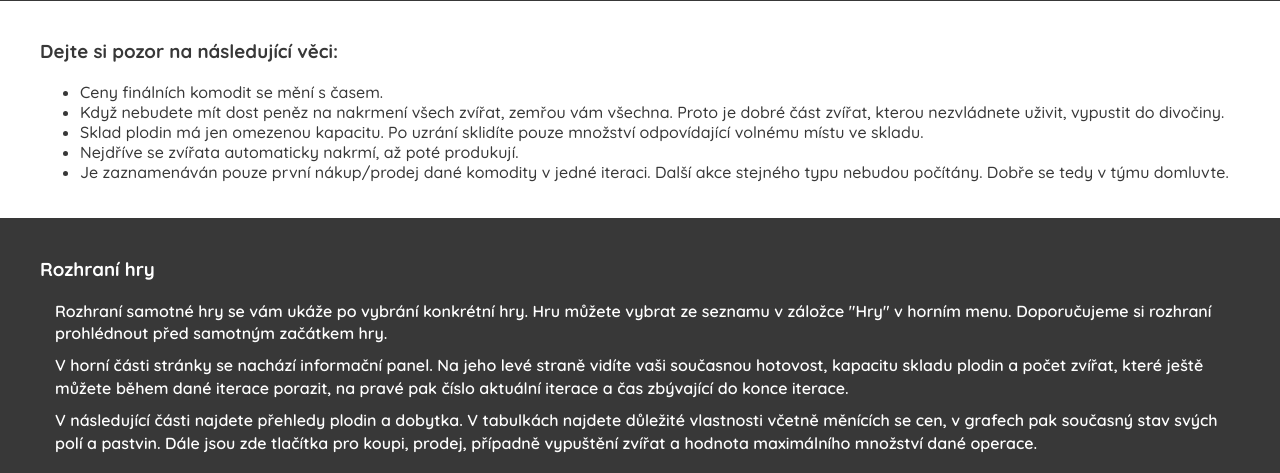
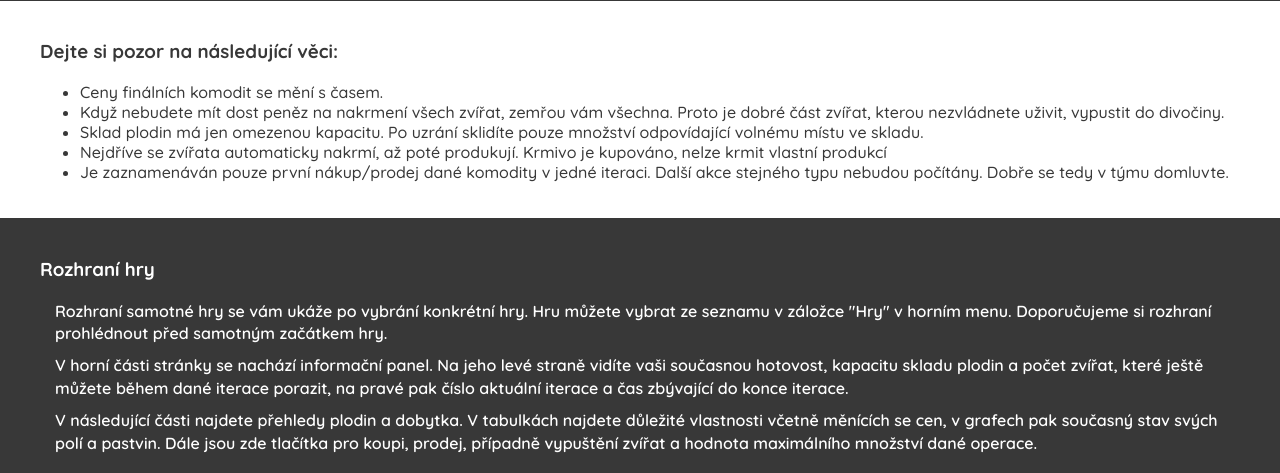
Before and after one commit to N-trophy/logika-2021-pastvina, a Django app: page /rules/ in a window 1280 px wide. Shown: the part 805-1278 px from the top of the page. Run offline with Django 3.2, Linux system fonts and the light colour scheme; the visitor is signed in with stand-in values (Sample User, id 1).

Commit message:
Update rules.html

```diff
--- a/pastvina/templates/pastvina/rules.html
+++ b/pastvina/templates/pastvina/rules.html
@@ -60,7 +60,8 @@
     do divočiny.</li>
     <li>Sklad plodin má jen omezenou kapacitu. Po uzrání sklidíte pouze množství
     odpovídající volnému místu ve skladu.</li>
-    <li>Nejdříve se zvířata automaticky nakrmí, až poté produkují.</li>
+    <li>Nejdříve se zvířata automaticky nakrmí, až poté produkují. Krmivo je
+    kupováno, nelze krmit vlastní produkcí</li>
     <li>Je zaznamenáván pouze první nákup/prodej dané komodity v jedné iteraci.
     Další akce stejného typu nebudou počítány. Dobře se tedy v týmu domluvte.</li>
     </ul>
```
